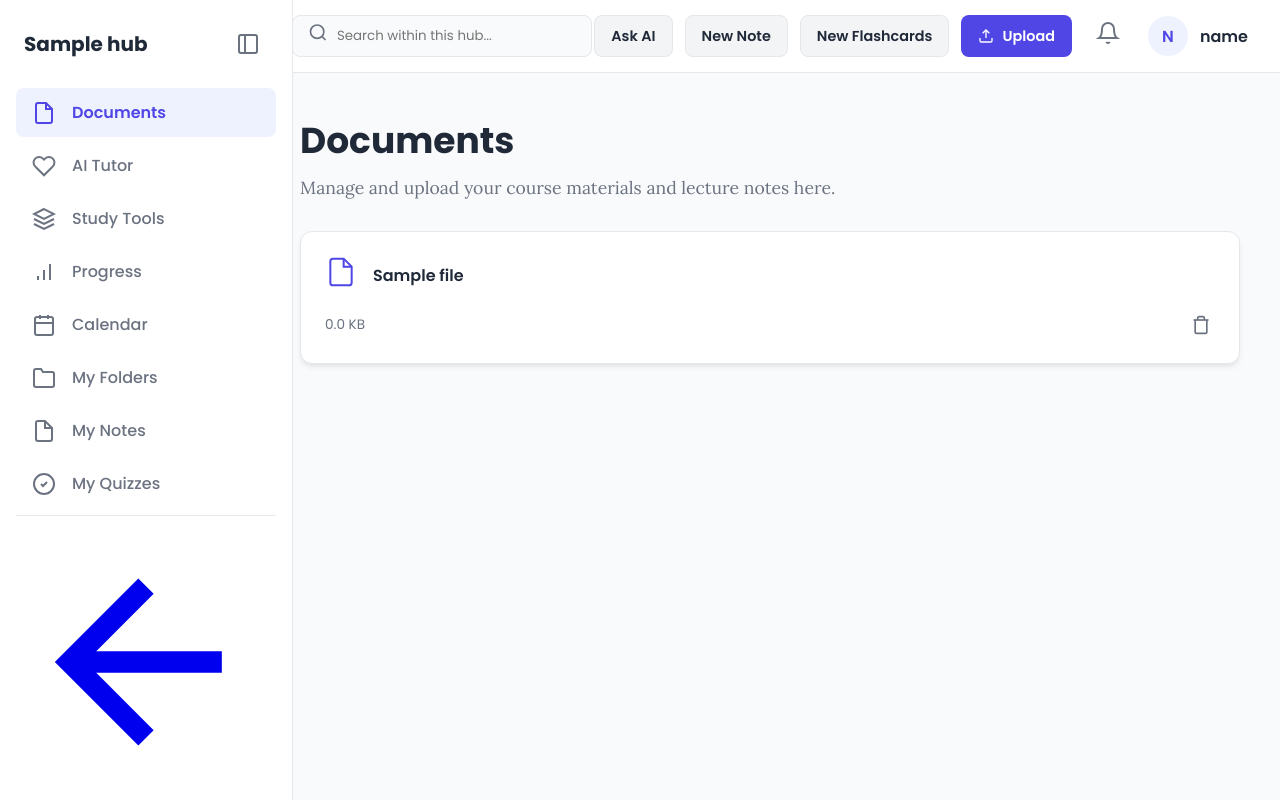
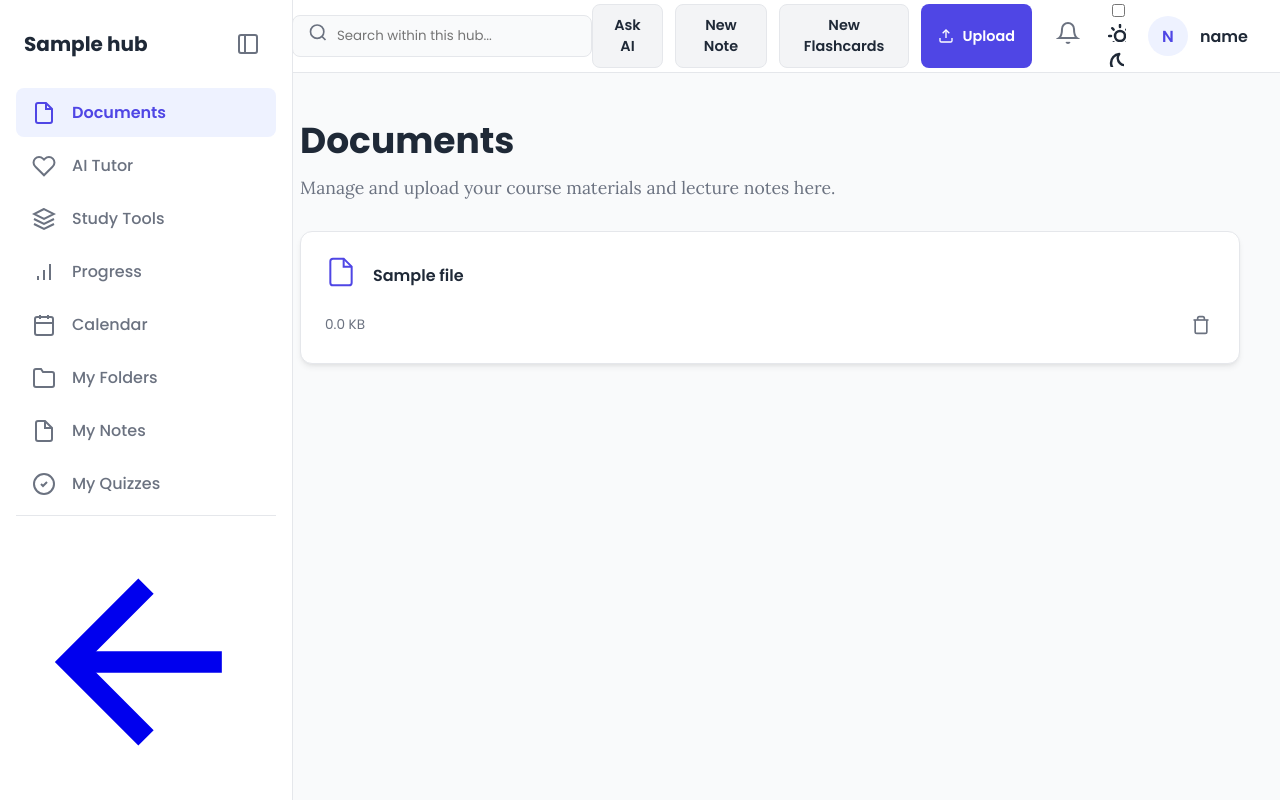
Before and after one commit to RP21213/StudyApp, a Flask app: template templates/hub.html in a window 1280 px wide. Run offline with Flask 3, Linux system fonts and the light colour scheme; the visitor is signed in with stand-in values (Sample User, id 1); the template is opened without the code that fills it: most values are stand-ins (such as "Sample title", 1, 10 or a date in 2020); some libraries are stand-ins or nearby versions.

Commit message:
hub fixes

```diff
--- a/templates/hub.html
+++ b/templates/hub.html
@@ -557,6 +557,15 @@
                                 </ul>
                             </div>
                         </div>
+                            <div class="theme-switch-wrapper">
+        <label class="theme-switch" for="theme-toggle">
+            <input type="checkbox" id="theme-toggle" />
+            <div class="slider">
+                <div class="icon-wrapper sun"><svg xmlns="http://www.w3.org/2000/svg" width="18" height="18" viewBox="0 0 24" fill="none" stroke="currentColor" stroke-width="2.5" stroke-linecap="round" stroke-linejoin="round"><circle cx="12" cy="12" r="5"></circle><line x1="12" y1="1" x2="12" y2="3"></line><line x1="12" y1="21" x2="12" y2="23"></line><line x1="4.22" y1="4.22" x2="5.64" y2="5.64"></line><line x1="18.36" y1="18.36" x2="19.78" y2="19.78"></line><line x1="1" y1="12" x2="3" y2="12"></line><line x1="21" y1="12" x2="23" y2="12"></line><line x1="4.22" y1="19.78" x2="5.64" y2="18.36"></line><line x1="18.36" y1="5.64" x2="19.78" y2="4.22"></line></svg></div>
+                <div class="icon-wrapper moon"><svg xmlns="http://www.w3.org/2000/svg" width="16" height="16" viewBox="0 0 24" fill="none" stroke="currentColor" stroke-width="2.5" stroke-linecap="round" stroke-linejoin="round"><path d="M21 12.79A9 9 0 1 1 11.21 3 7 7 0 0 0 21 12.79z"></path></svg></div>
+            </div>
+        </label>
+    </div>
                         <div class="profile-container">
                             <div class="profile-avatar">{{ current_user.email[0]|upper }}</div>
                             <span class="profile-name">{{ current_user.display_name or current_user.email.split('@')[0] }}</span>
@@ -642,6 +651,14 @@
                                 </div>
                                 <p class="pipeline-description">Upload a syllabus and your deadline to automatically create a structured, week-by-week study schedule in your calendar.</p>
                             </div>
+                                <a href="{{ url_for('start_assignment', hub_id=hub.id) }}" class="pipeline-card">
+        <div class="pipeline-header">
+            <div class="pipeline-icon" style="background-color: #e0f2fe; color: #0369a1;"><svg xmlns="http://www.w3.org/2000/svg" width="28" height="28" fill="none" viewBox="0 0 24 24" stroke-width="2" stroke="currentColor"><path stroke-linecap="round" stroke-linejoin="round" d="M9 12h3.75M9 15h3.75M9 18h3.75m3 .75H18a2.25 2.25 0 002.25-2.25V6.108c0-1.135-.845-2.098-1.976-2.192a48.424 48.424 0 00-1.123-.08m-5.801 0c-.065.21-.1.433-.1.664 0 .414.336.75.75.75h4.5a.75.75 0 00.75-.75 2.25 2.25 0 00-.1-.664m-5.8 0A2.251 2.251 0 0113.5 2.25H15c1.012 0 1.867.668 2.15 1.586m-5.8 0c-.376.023-.75.05-1.124.08C9.095 4.01 8.25 4.973 8.25 6.108V8.25m0 0H4.875c-.621 0-1.125.504-1.125 1.125v11.25c0 .621.504 1.125 1.125 1.125h9.75c.621 0 1.125-.504 1.125-1.125V9.375c0-.621-.504-1.125-1.125-1.125H8.25z" /></svg></div>
+            <div class="pipeline-title"><h3>Assignment Assistant<span class="pro-label">PRO</span></h3></div>
+        </div>
+        <p class="pipeline-description">Go from an assignment brief and your source documents to a structured outline and first draft in minutes.</p>
+        <div class="pipeline-action"><button class="button button-primary">Start Writing</button></div>
+    </a>
                              <a href="{{ url_for('live_lecture_page', hub_id=hub.id) }}" class="pipeline-card">
                                 <div class="pipeline-header">
                                     <div class="pipeline-icon" style="background-color: #fee2e2; color: #991b1b;"><svg xmlns="http://www.w3.org/2000/svg" width="28" height="28" fill="none" viewBox="0 0 24 24" stroke-width="2" stroke="currentColor"><path stroke-linecap="round" stroke-linejoin="round" d="M12 18.75a6 6 0 006-6v-1.5m-6 7.5a6 6 0 01-6-6v-1.5m12 7.5v-1.5a6 6 0 00-6-6m-6 6a6 6 0 006-6m-6 6v7.5a6 6 0 006 6h4.5a6 6 0 006-6v-7.5" /></svg></div>
@@ -898,6 +915,7 @@
             const importModal = document.getElementById('import-ics-modal');
             const addItemsModal = document.getElementById('add-items-modal');
             const uploadInput = document.getElementById('pdf-upload');
+            const themeToggle = document.getElementById('theme-toggle');
 
             // --- Sidebar and Navigation Logic ---
             sidebarToggle.addEventListener('click', () => {
@@ -1242,6 +1260,8 @@
             bell.addEventListener('click', (event) => { event.stopPropagation(); panel.classList.toggle('visible'); });
             document.addEventListener('click', (event) => { if (!panel.contains(event.target) && !bell.contains(event.target)) panel.classList.remove('visible'); });
 
+
+
             // --- AI Tutor Chat Logic ---
             const tutorForm = document.getElementById('tutor-input-form');
             const tutorInput = document.getElementById('tutor-user-input');
@@ -1298,6 +1318,28 @@
                 }
             });
         });
+
+        // --- Dark Mode Toggle Logic ---
+            const themeToggle = document.getElementById('theme-toggle');
+            function applyTheme(theme) {
+                if (theme === 'dark') {
+                    document.documentElement.setAttribute('data-theme', 'dark');
+                    if(themeToggle) themeToggle.checked = true;
+                } else {
+                    document.documentElement.removeAttribute('data-theme');
+                    if(themeToggle) themeToggle.checked = false;
+                }
+            }
+            if(themeToggle) {
+                themeToggle.addEventListener('change', () => {
+                    const newTheme = themeToggle.checked ? 'dark' : 'light';
+                    localStorage.setItem('theme', newTheme);
+                    applyTheme(newTheme);
+                });
+            }
+            // Apply theme on initial load
+            applyTheme(localStorage.getItem('theme') || 'light');
+
     </script>
 </body>
 </html>
```
